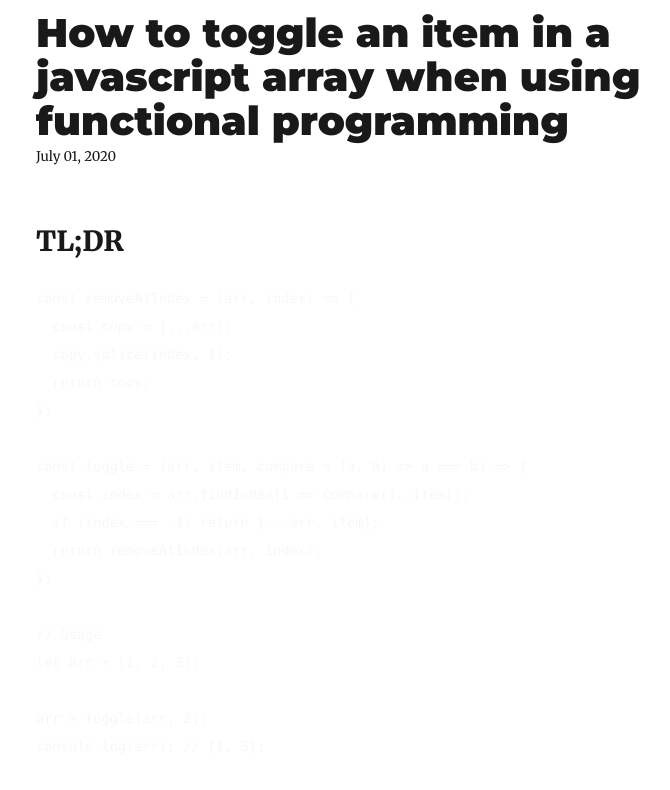
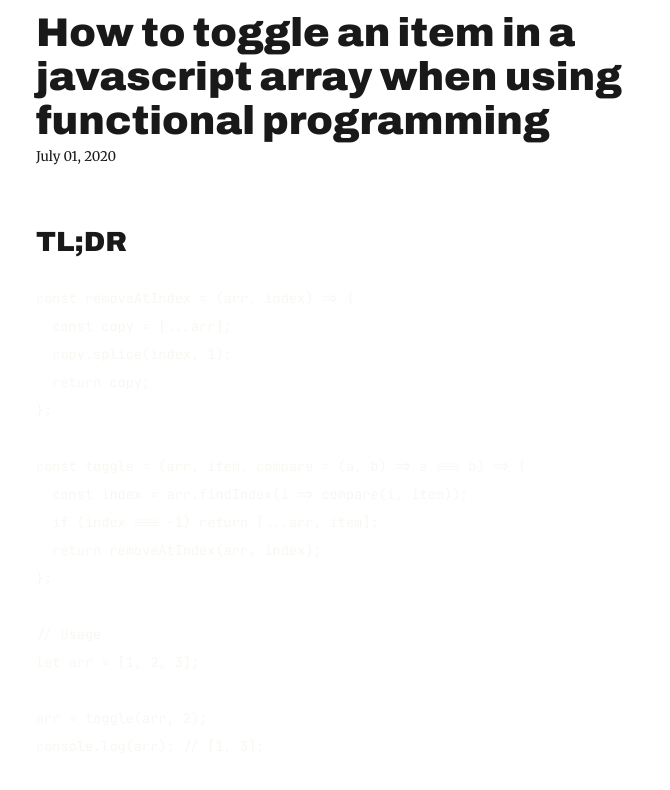
Before and after one commit to reobin/reobin.dev, a Gatsby site: page /js-array-toggle/ in a window 1280 px wide. Shown: the part 84-874 px from the top of the page, without its empty margins (289-959 px from the left). Built offline with nearby package versions, Linux system fonts and the light colour scheme; Gatsby itself is replaced by a stand-in of ours; some packages are replaced by stand-ins of ours; code samples lack their colours.

Commit message:
task: Add typefaces

```diff
--- a/gatsby-browser.js
+++ b/gatsby-browser.js
@@ -1,5 +1,6 @@
 // custom typefaces
-import "typeface-montserrat";
+import "typeface-archivo";
 import "typeface-merriweather";
+import "typeface-jetbrains-mono";
 
 import "./src/style/nord-prism.css";
--- a/package.json
+++ b/package.json
@@ -30,8 +30,9 @@
     "react-dom": "^16.12.0",
     "react-helmet": "^5.2.1",
     "react-typography": "^0.16.19",
+    "typeface-archivo": "^1.1.3",
+    "typeface-jetbrains-mono": "^2.0.0",
     "typeface-merriweather": "0.0.72",
-    "typeface-montserrat": "0.0.75",
     "typography": "^0.16.19",
     "typography-theme-wordpress-2016": "^0.16.19"
   },
--- a/src/components/layout.js
+++ b/src/components/layout.js
@@ -2,6 +2,8 @@ import React from "react";
 import { Link } from "gatsby";
 
 import { rhythm, scale } from "../utils/typography";
+
+import "../style/index.css";
 
 const Layout = ({ location, title, children }) => {
   const rootPath = `${__PATH_PREFIX__}/`;
@@ -31,7 +33,6 @@ const Layout = ({ location, title, children }) => {
     header = (
       <h3
         style={{
-          fontFamily: `Montserrat, sans-serif`,
           marginTop: 0,
         }}
       >
--- /dev/null
+++ b/src/style/index.css
@@ -0,0 +1,13 @@
+body {
+  font-size: 16px;
+  font-family: "Merriweather", serif;
+}
+
+h1,
+h2,
+h3,
+h4,
+h5,
+h6 {
+  font-family: "Archivo", sans-serif;
+}
--- a/src/style/nord-prism.css
+++ b/src/style/nord-prism.css
@@ -9,7 +9,7 @@ code[class*="language-"],
 pre[class*="language-"] {
 	color: #f8f8f2;
 	background: none;
-	font-family: "Fira Code", Consolas, Monaco, 'Andale Mono', 'Ubuntu Mono', monospace;
+	font-family: "JetBrains Mono", Consolas, Monaco, 'Andale Mono', 'Ubuntu Mono', monospace;
 	text-align: left;
 	white-space: pre;
 	word-spacing: normal;
@@ -33,7 +33,9 @@ pre[class*="language-"] {
 	border-radius: 0.3em;
 }
 
-:not(pre) > code[class*="language-"],
+:not(pre) > code[class*="language-"] {
+	background: #636f88;
+}
 pre[class*="language-"] {
 	background: #2E3440;
 }
```
Also changed, not shown: 1 other file.
